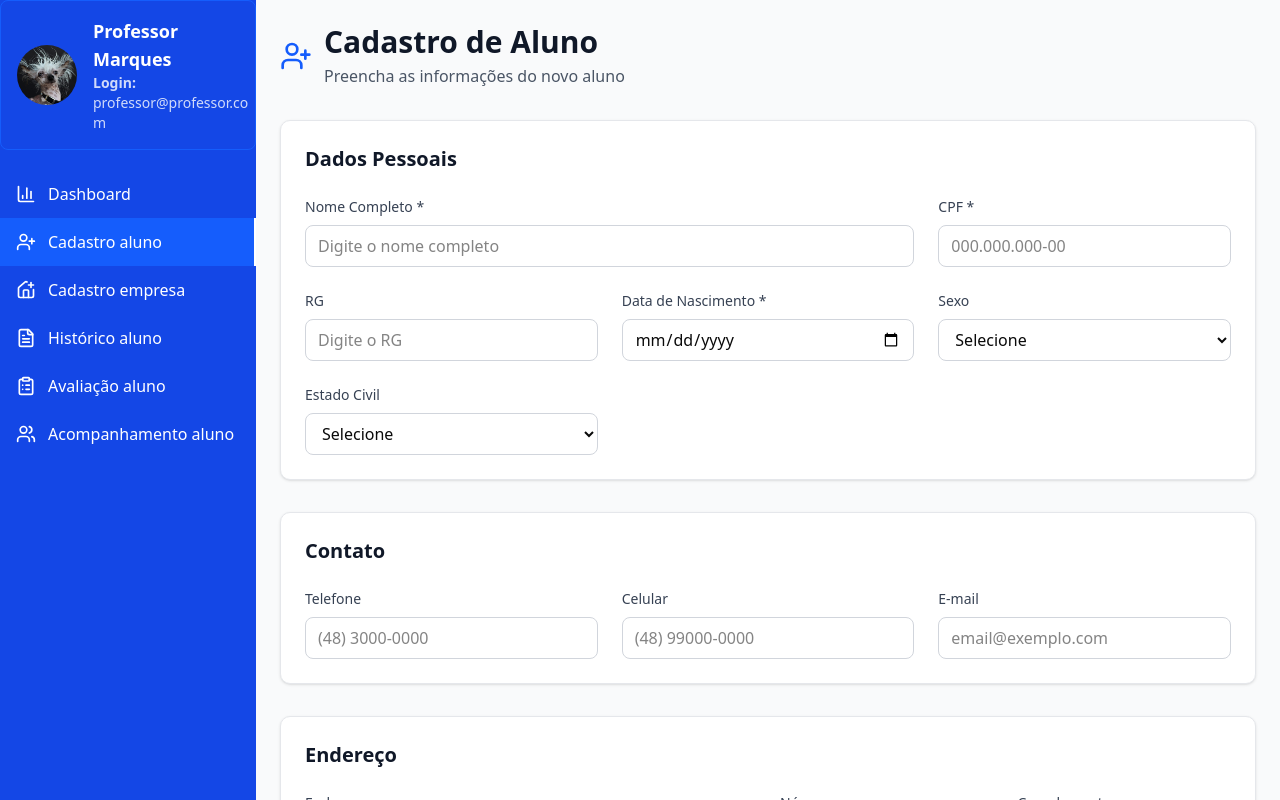
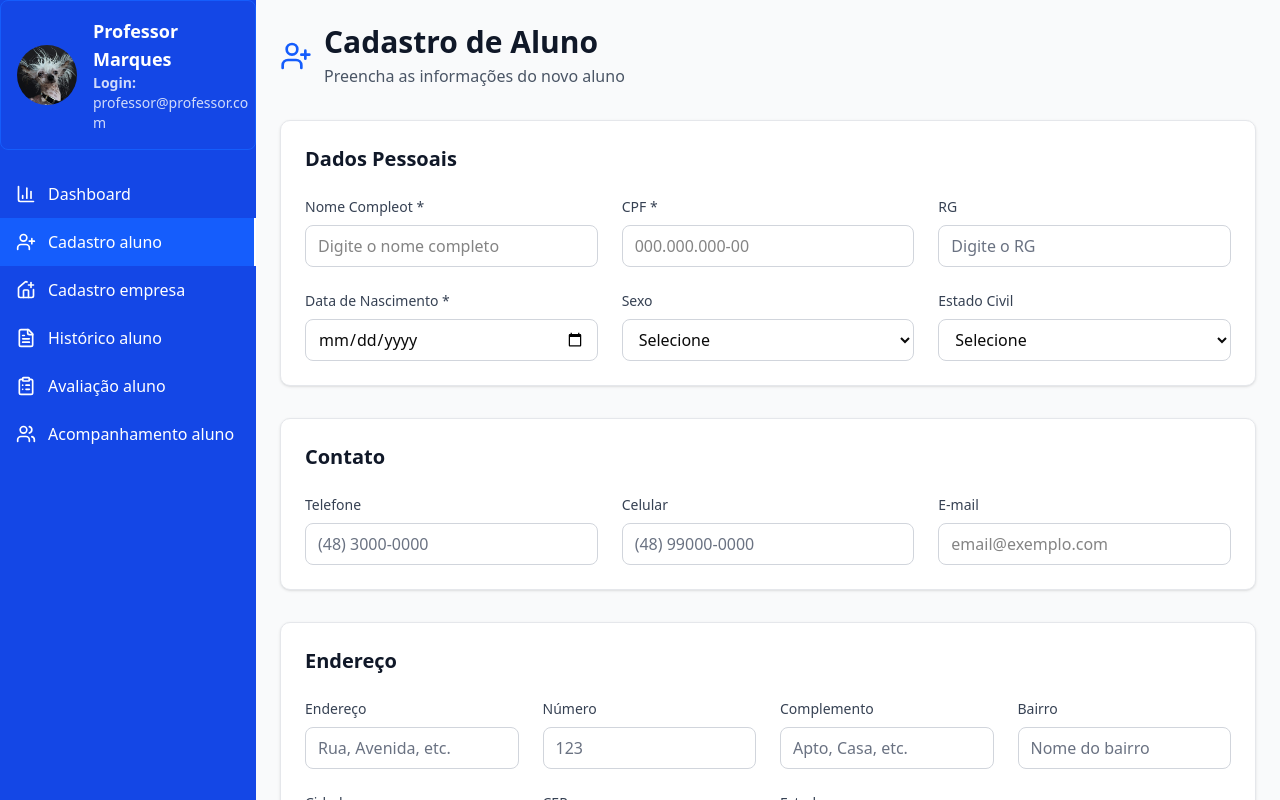
Before and after one commit to pedrovmdp/projetoExtensao_iv, a React (Vite) app in the folder frontend/: page /cadastroAluno in a window 1280 px wide. Built offline with nearby package versions, Linux system fonts and the light colour scheme.

Commit message:
fix: refactor cadastroAluno component

```diff
--- a/frontend/src/components/CadastroAluno.jsx
+++ b/frontend/src/components/CadastroAluno.jsx
@@ -2,6 +2,7 @@ import { useState } from 'react'
 import { UserPlus, Save, RotateCcw, CheckCircle, AlertCircle } from 'lucide-react'
 import { Button } from '@/components/ui/button.jsx'
 import Header from './Header'
+import FormInput from './FormInput'
 
 const CadastroAluno = () => {
   const [formData, setFormData] = useState({
@@ -202,8 +203,7 @@ const CadastroAluno = () => {
 
       {/* Mensagem de feedback */}
       {message.text && (
-        <div className={`p-4 rounded-lg flex items-center gap-2 ${
-          message.type === 'success'
+        <div className={`p-4 rounded-lg flex items-center gap-2 ${message.type === 'success'
           ? 'bg-green-50 border border-green-200 text-green-800'
           : 'bg-red-50 border border-red-200 text-red-800'
           }`}>
@@ -222,70 +222,47 @@ const CadastroAluno = () => {
         <div className="bg-white rounded-lg shadow-sm border border-gray-200 p-6">
           <h2 className="text-xl font-semibold text-gray-900 mb-6">Dados Pessoais</h2>
           <div className="grid grid-cols-1 md:grid-cols-2 lg:grid-cols-3 gap-6">
-            <div className="lg:col-span-2">
-              <label className="block text-sm font-medium text-gray-700 mb-2">
-                Nome Completo *
-              </label>
-              <input
-                type="text"
-                name="nome"
+            <FormInput
+              label={"Nome Compleot *"}
+              type={"text"}
+              name={"nome"}
               value={formData.nome}
               onChange={handleInputChange}
-                className={`w-full px-3 py-2 border rounded-md focus:outline-none focus:ring-2 focus:ring-blue-500 ${
-                  errors.nome ? 'border-red-500' : 'border-gray-300'
-                }`}
+              className={`w-full px-3 py-2 border rounded-md focus:outline-none focus:ring-2 focus:ring-blue-500 ${errors.nome ? 'border-red-500' : 'border-gray-300'}`}
               placeholder="Digite o nome completo"
+              error={errors.nome}
             />
-              {errors.nome && <p className="text-red-500 text-sm mt-1">{errors.nome}</p>}
-            </div>
 
-            <div>
-              <label className="block text-sm font-medium text-gray-700 mb-2">
-                CPF *
-              </label>
-              <input
-                type="text"
-                name="cpf"
+            <FormInput
+              label={"CPF *"}
+              type={"text"}
+              name={"cpf"}
               value={formData.cpf}
               onChange={handleCPFChange}
-                maxLength="14"
-                className={`w-full px-3 py-2 border rounded-md focus:outline-none focus:ring-2 focus:ring-blue-500 ${
-                  errors.cpf ? 'border-red-500' : 'border-gray-300'
-                }`}
+              maxLength={"14"}
+              className={`w-full px-3 py-2 border rounded-md focus:outline-none focus:ring-2 focus:ring-blue-500 ${errors.cpf ? 'border-red-500' : 'border-gray-300'}`}
               placeholder="000.000.000-00"
+              error={errors.cpf}
             />
-              {errors.cpf && <p className="text-red-500 text-sm mt-1">{errors.cpf}</p>}
-            </div>
 
-            <div>
-              <label className="block text-sm font-medium text-gray-700 mb-2">
-                RG
-              </label>
-              <input
-                type="text"
-                name="rg"
+            <FormInput
+              label={"RG"}
+              type={"text"}
+              name={"rg"}
               value={formData.rg}
               onChange={handleInputChange}
-                className="w-full px-3 py-2 border border-gray-300 rounded-md focus:outline-none focus:ring-2 focus:ring-blue-500"
               placeholder="Digite o RG"
             />
-            </div>
 
-            <div>
-              <label className="block text-sm font-medium text-gray-700 mb-2">
-                Data de Nascimento *
-              </label>
-              <input
-                type="date"
-                name="data_nascimento"
+            <FormInput
+              label={"Data de Nascimento *"}
+              type={"date"}
+              name={"data_nascimento"}
               value={formData.data_nascimento}
               onChange={handleInputChange}
-                className={`w-full px-3 py-2 border rounded-md focus:outline-none focus:ring-2 focus:ring-blue-500 ${
-                  errors.data_nascimento ? 'border-red-500' : 'border-gray-300'
-                }`}
+              className={`w-full px-3 py-2 border rounded-md focus:outline-none focus:ring-2 focus:ring-blue-500 ${errors.data_nascimento ? 'border-red-500' : 'border-gray-300'}`}
+              error={errors.data_nascimento}
             />
-              {errors.data_nascimento && <p className="text-red-500 text-sm mt-1">{errors.data_nascimento}</p>}
-            </div>
 
             <div>
               <label className="block text-sm font-medium text-gray-700 mb-2">
@@ -329,50 +306,35 @@ const CadastroAluno = () => {
         <div className="bg-white rounded-lg shadow-sm border border-gray-200 p-6">
           <h2 className="text-xl font-semibold text-gray-900 mb-6">Contato</h2>
           <div className="grid grid-cols-1 md:grid-cols-2 lg:grid-cols-3 gap-6">
-            <div>
-              <label className="block text-sm font-medium text-gray-700 mb-2">
-                Telefone
-              </label>
-              <input
-                type="tel"
-                name="telefone"
+            <FormInput
+              label={"Telefone"}
+              type={"tel"}
+              name={"telefone"}
               value={formData.telefone}
               onChange={handleInputChange}
-                className="w-full px-3 py-2 border border-gray-300 rounded-md focus:outline-none focus:ring-2 focus:ring-blue-500"
               placeholder="(48) 3000-0000"
             />
-            </div>
 
-            <div>
-              <label className="block text-sm font-medium text-gray-700 mb-2">
-                Celular
-              </label>
-              <input
-                type="tel"
-                name="celular"
+            <FormInput
+              label={"Celular"}
+              type={"tel"}
+              name={"celular"}
               value={formData.celular}
               onChange={handleInputChange}
-                className="w-full px-3 py-2 border border-gray-300 rounded-md focus:outline-none focus:ring-2 focus:ring-blue-500"
               placeholder="(48) 99000-0000"
             />
-            </div>
 
-            <div>
-              <label className="block text-sm font-medium text-gray-700 mb-2">
-                E-mail
-              </label>
-              <input
-                type="email"
-                name="email"
+            <FormInput
+              label={"E-mail"}
+              type={"email"}
+              name={"email"}
               value={formData.email}
+              className={`w-full px-3 py-2 border rounded-md focus:outline-none focus:ring-2 focus:ring-blue-500 ${errors.email ? 'border-red-500' : 'border-gray-300'
+                }`}
               onChange={handleInputChange}
-                className={`w-full px-3 py-2 border rounded-md focus:outline-none focus:ring-2 focus:ring-blue-500 ${
-                  errors.email ? 'border-red-500' : 'border-gray-300'
-                }`}
               placeholder="email@exemplo.com"
+              error={errors.email}
             />
-              {errors.email && <p className="text-red-500 text-sm mt-1">{errors.email}</p>}
-            </div>
           </div>
         </div>
 
@@ -380,89 +342,59 @@ const CadastroAluno = () => {
         <div className="bg-white rounded-lg shadow-sm border border-gray-200 p-6">
           <h2 className="text-xl font-semibold text-gray-900 mb-6">Endereço</h2>
           <div className="grid grid-cols-1 md:grid-cols-2 lg:grid-cols-4 gap-6">
-            <div className="lg:col-span-2">
-              <label className="block text-sm font-medium text-gray-700 mb-2">
-                Endereço
-              </label>
-              <input
-                type="text"
-                name="endereco"
+            <FormInput
+              label={"Endereço"}
+              type={"text"}
+              name={"endereco"}
               value={formData.endereco}
               onChange={handleInputChange}
-                className="w-full px-3 py-2 border border-gray-300 rounded-md focus:outline-none focus:ring-2 focus:ring-blue-500"
               placeholder="Rua, Avenida, etc."
             />
-            </div>
 
-            <div>
-              <label className="block text-sm font-medium text-gray-700 mb-2">
-                Número
-              </label>
-              <input
-                type="text"
-                name="numero"
+            <FormInput
+              label={"Número"}
+              type={"text"}
+              name={"numero"}
               value={formData.numero}
               onChange={handleInputChange}
-                className="w-full px-3 py-2 border border-gray-300 rounded-md focus:outline-none focus:ring-2 focus:ring-blue-500"
               placeholder="123"
             />
-            </div>
 
-            <div>
-              <label className="block text-sm font-medium text-gray-700 mb-2">
-                Complemento
-              </label>
-              <input
-                type="text"
-                name="complemento"
+            <FormInput
+              label={"Complemento"}
+              type={"text"}
+              name={"complemento"}
               value={formData.complemento}
               onChange={handleInputChange}
-                className="w-full px-3 py-2 border border-gray-300 rounded-md focus:outline-none focus:ring-2 focus:ring-blue-500"
               placeholder="Apto, Casa, etc."
             />
-            </div>
 
-            <div>
-              <label className="block text-sm font-medium text-gray-700 mb-2">
-                Bairro
-              </label>
-              <input
-                type="text"
-                name="bairro"
+            <FormInput
+              label={"Bairro"}
+              type={"text"}
+              name={"bairro"}
               value={formData.bairro}
               onChange={handleInputChange}
-                className="w-full px-3 py-2 border border-gray-300 rounded-md focus:outline-none focus:ring-2 focus:ring-blue-500"
               placeholder="Nome do bairro"
             />
-            </div>
 
-            <div>
-              <label className="block text-sm font-medium text-gray-700 mb-2">
-                Cidade
-              </label>
-              <input
-                type="text"
-                name="cidade"
+            <FormInput
+              label={"Cidade"}
+              type={"text"}
+              name={"cidade"}
               value={formData.cidade}
               onChange={handleInputChange}
-                className="w-full px-3 py-2 border border-gray-300 rounded-md focus:outline-none focus:ring-2 focus:ring-blue-500"
               placeholder="Nome da cidade"
             />
-            </div>
 
-            <div>
-              <label className="block text-sm font-medium text-gray-700 mb-2">
-                CEP
-              </label>
-              <input
-                type="text"
-                name="cep"
+            <FormInput
+              label={"CEP"}
+              type={"text"}
+              name={"cep"}
               value={formData.cep}
               onChange={handleInputChange}
-                className="w-full px-3 py-2 border border-gray-300 rounded-md focus:outline-none focus:ring-2 focus:ring-blue-500"
               placeholder="00000-000"
             />
-            </div>
 
             <div>
               <label className="block text-sm font-medium text-gray-700 mb-2">
@@ -490,47 +422,32 @@ const CadastroAluno = () => {
         <div className="bg-white rounded-lg shadow-sm border border-gray-200 p-6">
           <h2 className="text-xl font-semibold text-gray-900 mb-6">Dados Familiares</h2>
           <div className="grid grid-cols-1 md:grid-cols-2 lg:grid-cols-3 gap-6">
-            <div>
-              <label className="block text-sm font-medium text-gray-700 mb-2">
-                Nome do Pai
-              </label>
-              <input
-                type="text"
-                name="nome_pai"
+            <FormInput
+              label={"Nome do Pai"}
+              type={"text"}
+              name={"nome_pai"}
               value={formData.nome_pai}
               onChange={handleInputChange}
-                className="w-full px-3 py-2 border border-gray-300 rounded-md focus:outline-none focus:ring-2 focus:ring-blue-500"
               placeholder="Nome completo do pai"
             />
-            </div>
 
-            <div>
-              <label className="block text-sm font-medium text-gray-700 mb-2">
-                Nome da Mãe
-              </label>
-              <input
-                type="text"
-                name="nome_mae"
+            <FormInput
+              label={"Nome da Mãe"}
+              type={"text"}
+              name={"nome_mae"}
               value={formData.nome_mae}
               onChange={handleInputChange}
-                className="w-full px-3 py-2 border border-gray-300 rounded-md focus:outline-none focus:ring-2 focus:ring-blue-500"
               placeholder="Nome completo da mãe"
             />
-            </div>
 
-            <div>
-              <label className="block text-sm font-medium text-gray-700 mb-2">
-                Telefone do Responsável
-              </label>
-              <input
-                type="tel"
-                name="telefone_responsavel"
+            <FormInput
+              label={"Telefone do Responsável"}
+              type={"text"}
+              name={"telefone_responsavel"}
               value={formData.telefone_responsavel}
               onChange={handleInputChange}
-                className="w-full px-3 py-2 border border-gray-300 rounded-md focus:outline-none focus:ring-2 focus:ring-blue-500"
               placeholder="(48) 99000-0000"
             />
-            </div>
           </div>
         </div>
 
@@ -538,21 +455,16 @@ const CadastroAluno = () => {
         <div className="bg-white rounded-lg shadow-sm border border-gray-200 p-6">
           <h2 className="text-xl font-semibold text-gray-900 mb-6">Dados Institucionais</h2>
           <div className="grid grid-cols-1 md:grid-cols-2 gap-6">
-            <div>
-              <label className="block text-sm font-medium text-gray-700 mb-2">
-                Data de Ingresso *
-              </label>
-              <input
-                type="date"
-                name="data_ingresso"
+            <FormInput
+              label={"Data de Ingresso *"}
+              type={"date"}
+              name={"data_ingresso"}
               value={formData.data_ingresso}
               onChange={handleInputChange}
-                className={`w-full px-3 py-2 border rounded-md focus:outline-none focus:ring-2 focus:ring-blue-500 ${
-                  errors.data_ingresso ? 'border-red-500' : 'border-gray-300'
+              className={`w-full px-3 py-2 border rounded-md focus:outline-none focus:ring-2 focus:ring-blue-500 ${errors.data_ingresso ? 'border-red-500' : 'border-gray-300'
               }`}
+              error={errors.data_ingresso}
             />
-              {errors.data_ingresso && <p className="text-red-500 text-sm mt-1">{errors.data_ingresso}</p>}
-            </div>
 
             <div>
               <label className="block text-sm font-medium text-gray-700 mb-2">
```
Lines whose indentation alone changed are shown as unchanged.
